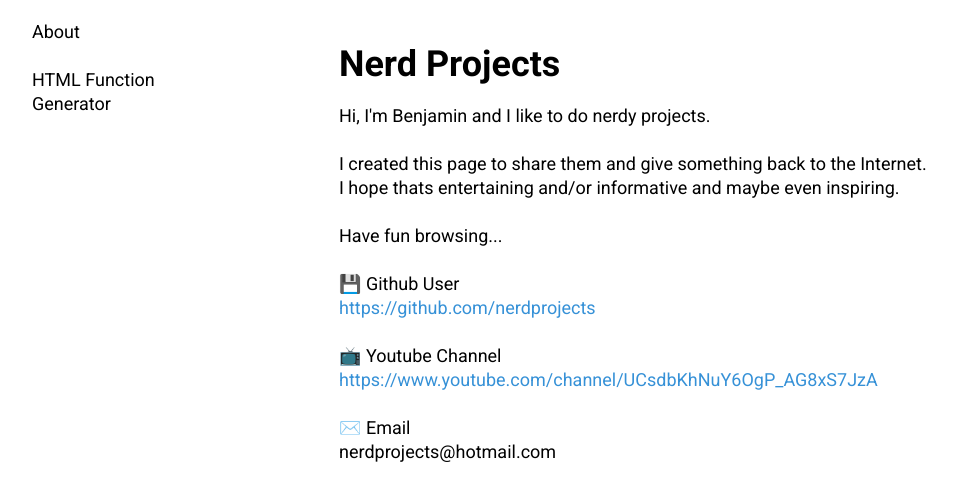
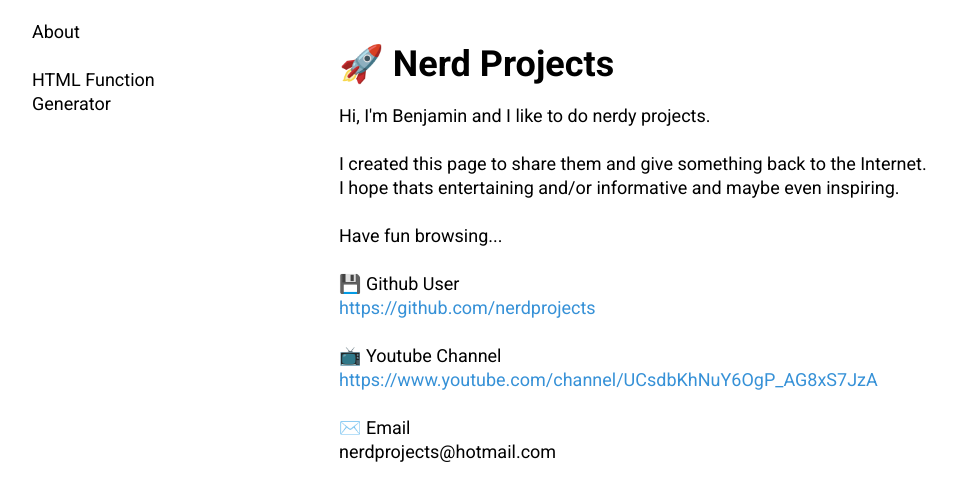
Before and after one commit to nerdprojects/nerdprojects.github.io, a plain HTML site: page index.html in a window 1280 px wide. Shown: the whole page, without its empty margins (0-957 px from the left). Drawn offline with Linux system fonts and the light colour scheme.

Commit message:
updated content

```diff
--- a/index.html
+++ b/index.html
@@ -14,7 +14,7 @@
       </ul>
     </nav>
     <main>	<article>
-	  <h1>Nerd Projects</h1>
+	  <h1>🚀 Nerd Projects</h1>
 	  <p>
        Hi, I'm Benjamin and I like to do nerdy projects.<br>
        <br>
```
